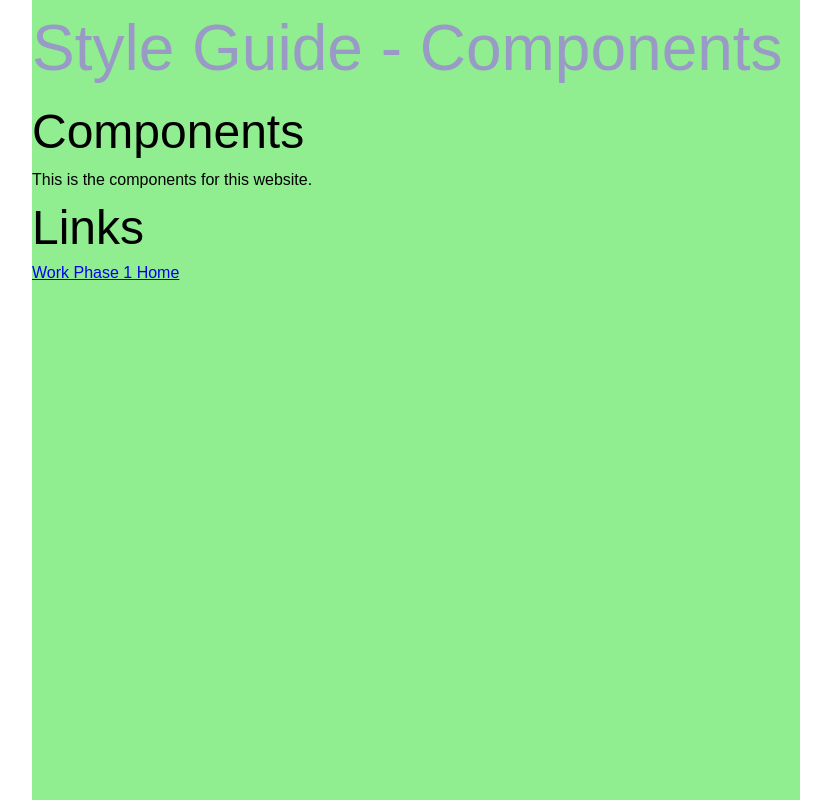
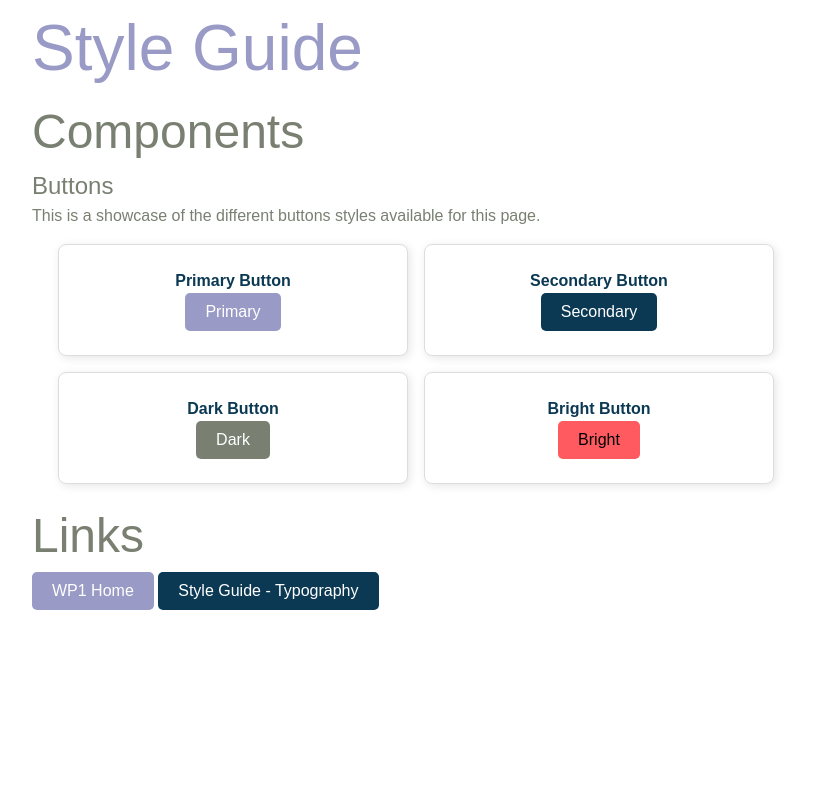
Before and after one commit to JustBroch/DECO7140_Intro_to_Web_Design, a plain HTML site: page work_phase_1/components.html in a window 1280 px wide. Shown: the whole page, without its empty margins (224-1055 px from the left). Drawn offline with Linux system fonts and the light colour scheme.

Commit message:
feat: add work phase 1.4 SA3, Button styles and flexbox layout

```diff
--- a/work_phase_1/components.html
+++ b/work_phase_1/components.html
@@ -13,17 +13,44 @@
         <title>Style Guide - Components</title>
     </head>
     <body>
+        <header></header>
+
         <div class="container">
-            <h1>Style Guide - Components</h1>
+            <h1>Style Guide</h1>
             <section>
                 <h2>Components</h2>
-                <p>This is the components for this website.</p>
+            </section>
+            <section>
+                <h3>Buttons</h3>
+
+                <p>This is a showcase of the different buttons styles available for this page.</p>
+
+                <div class="card-container">
+                    <div class="simple-card">
+                        <h4>Primary Button</h4>
+                        <button class="button button-primary">Primary</button>
+                    </div>
+                    <div class="simple-card">
+                        <h4>Secondary Button</h4>
+                        <button class="button button-secondary">Secondary</button>
+                    </div>
+                    <div class="simple-card">
+                        <h4>Dark Button</h4>
+                        <button class="button button-dark">Dark</button>
+                    </div>
+                    <div class="simple-card">
+                        <h4>Bright Button</h4>
+                        <button class="button button-bright">Bright</button>
+                    </div>
+                </div>
             </section>
             <section>
                 <h2>Links</h2>
-                <a href="./index.html">Work Phase 1 Home</a>
+                <a class="button button-primary" href="index.html">WP1 Home</a>
+                <a class="button button-secondary" href="typography.html">Style Guide - Typography</a>
             </section>
         </div>
+
 
         <!-- Linking external javascript -->
         <script type=”module” src=”js/components.js”></script>
--- a/work_phase_1/css/base.css
+++ b/work_phase_1/css/base.css
@@ -2,6 +2,16 @@ body {
     background-color: var(--color-background);
     color: var(--color-dark);
     font-family: "Urbanist", sans-serif;
+}
+
+:root {
+    --color-primary: #999ac6;
+    --color-secondary: #0b3954;
+    --color-dark: #798071;
+    --color-bright: #ff5a5f;
+
+    --color-background: #ffffff;
+    --color-text: #000000;
 }
 
 h1 {
--- a/work_phase_1/css/components.css
+++ b/work_phase_1/css/components.css
@@ -29,3 +29,43 @@
         flex: 1 1 280px; /* Flexible sizing for desktop */
     }
 }
+
+/* button styles */
+.button {
+    padding: 10px 20px;
+    border-radius: 5px;
+    font-size: 1rem;
+    border: none;
+    cursor: pointer;
+    text-align: center;
+    display: inline-block;
+    text-decoration: none; /* new */
+}
+
+/* button color variants */
+.button-primary {
+    background-color: var(--color-primary);
+    color: white;
+}
+
+.button-secondary {
+    background-color: var(--color-secondary);
+    color: white;
+}
+
+.button-dark {
+    background-color: var(--color-dark);
+    color: white;
+}
+
+.button-bright {
+    background-color: var(--color-bright);
+    color: black;
+}
+
+/* Hover Effect for Buttons */
+.button:hover {
+    box-shadow: 2px 2px 10px rgba(0, 0, 0, 0.2); /* Adds a subtle shadow */
+    transform: translateY(-2px); /* Lifts the button slightly */
+    transition: all 0.2s ease-in-out; /* Smooth transition */
+}
--- a/work_phase_1/css/layout.css
+++ b/work_phase_1/css/layout.css
@@ -4,8 +4,8 @@
     height: 100vh;
     width: 80vw;
     margin: 0 auto;
-    background-color: lightgreen;
-}
+/*     background-color: lightgreen;
+ */}
 
 /* Larger screens (like tablets or desktops) */
 @media (min-width: 768px) {
```
Also changed, not shown: work_phase_1/index.html (+4 -1 lines), work_phase_1/typography.html (+7 -0 lines).
